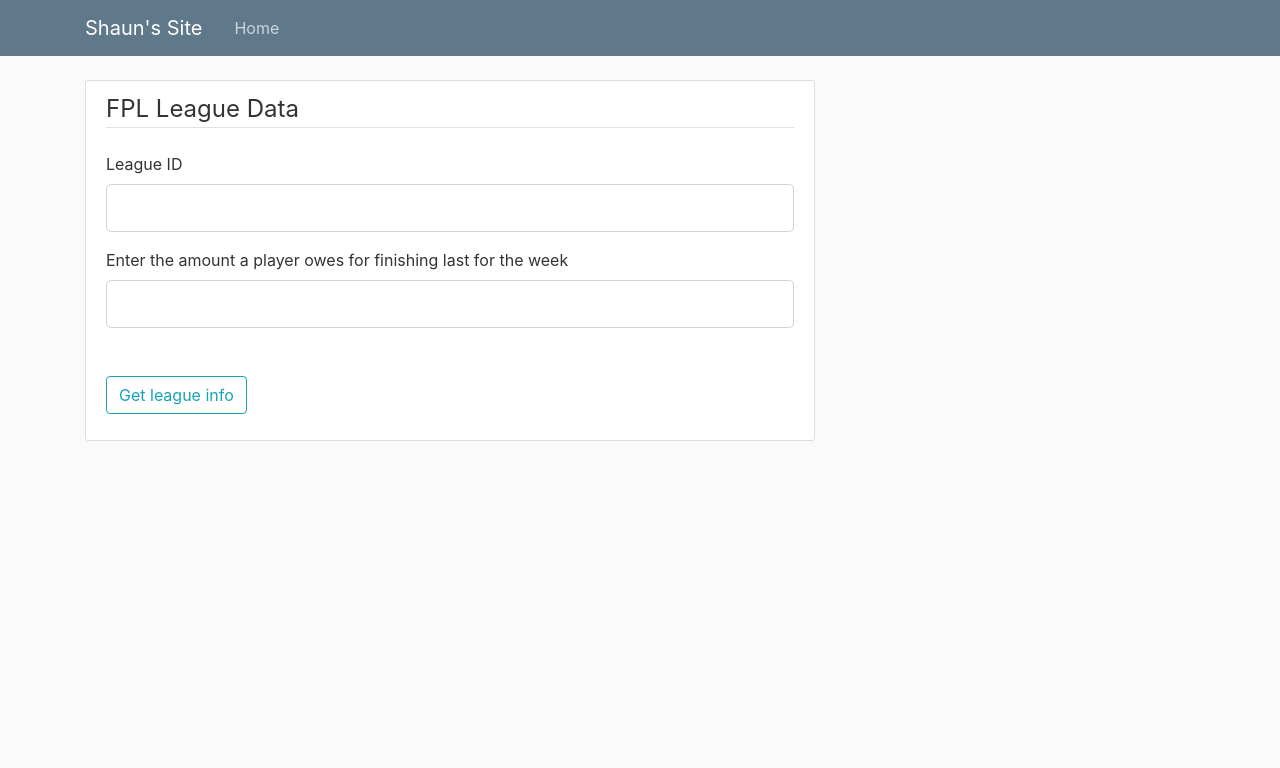
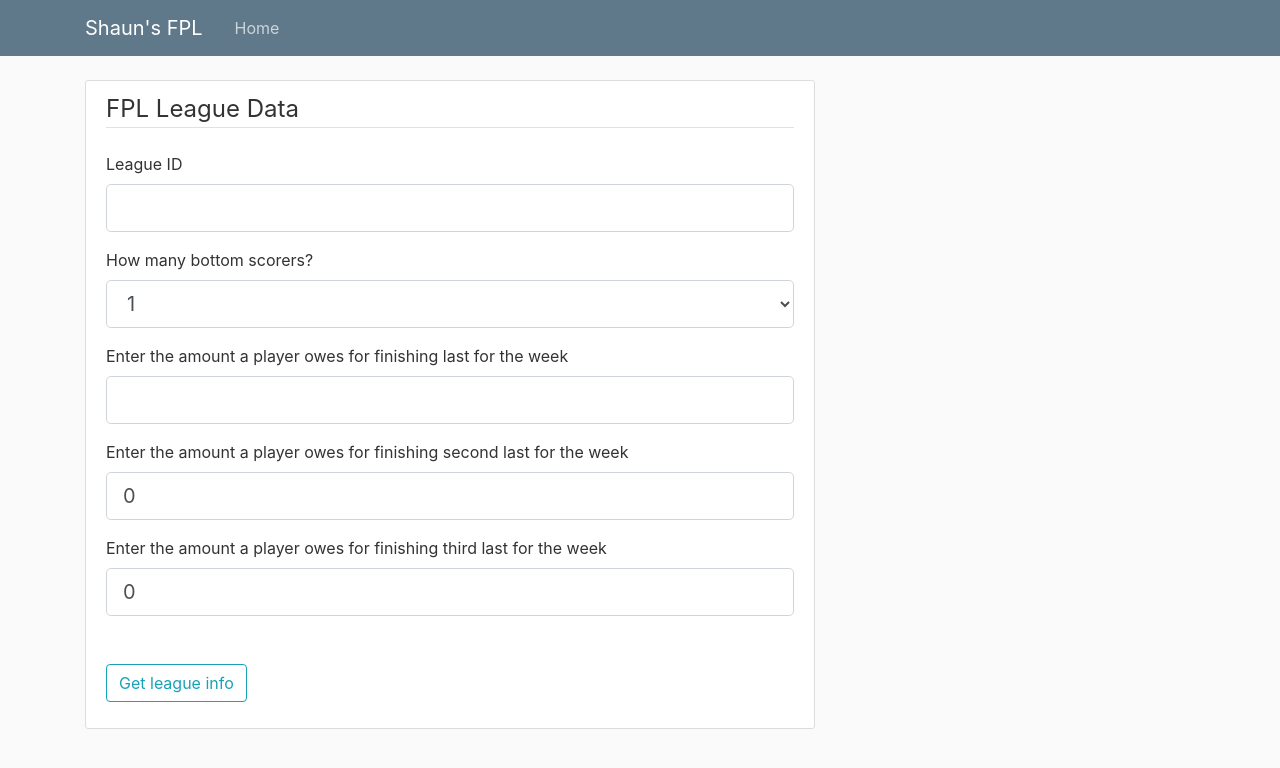
Before and after one commit to sjmabs/lostFPL, a Flask app: page / in a window 1280 px wide. Shown: the top 768 px of the page. Run offline with Flask 2, Linux system fonts and the light colour scheme; some libraries are stand-ins or nearby versions.

Commit message:
Added new functions to allow to find more than just the bottom scorer.
Added columns to final display to show how many times they came last, 2nd or 3rd last.

```diff
--- a/flaskFPL/forms.py
+++ b/flaskFPL/forms.py
@@ -1,5 +1,6 @@
 from flask_wtf import FlaskForm
-from wtforms import StringField, PasswordField, SubmitField, BooleanField, TextAreaField, IntegerField
+from wtforms import StringField, PasswordField, SubmitField, BooleanField, TextAreaField, \
+    SelectFieldBase, IntegerField, SelectField
 from wtforms.validators import DataRequired, Length, Email, EqualTo, ValidationError
 import requests
 
@@ -15,6 +16,13 @@ class EnterID(FlaskForm):
     league_id = IntegerField('League ID', validators=[DataRequired()])
     amount_owed = IntegerField('Enter the amount a player owes for finishing last for the week',
                                validators=[DataRequired()])
+    amount_owed_2 = IntegerField('Enter the amount a player owes for finishing second last for the week',
+                               default=0)
+    amount_owed_3 = IntegerField('Enter the amount a player owes for finishing third last for the week',
+                               default=0)
+    options = ["1", "2", "3"]
+    select_one = SelectField(u"How many bottom scorers?", choices=options)
+    # create drop down fields with options to select yes or no to enable it and then one for the cost
     submit = SubmitField('Get league info')
 
     def validate_league_id(self, league_id):
--- a/flaskFPL/routes.py
+++ b/flaskFPL/routes.py
@@ -1,7 +1,9 @@
 import pandas as pd
+from collections import Counter
 
 from flaskFPL.functions import get_managers, get_league_table, get_league_name, get_gw_scores, get_lowest_score,\
-    get_all_lowest, get_amount_owed, list_to_dict, get_lowest_score_comments, get_all_lowest_comments
+    get_all_lowest, get_amount_owed, list_to_dict, get_lowest_score_comments, get_all_lowest_comments,\
+    get_all_nth_lowest_comments, current_week, get_all_nth_lowest, get_nth_lowest_score_comments
 from flask import render_template, flash
 from flaskFPL import app
 from flaskFPL.forms import EnterID
@@ -23,44 +25,127 @@ def home():
         # get the objects of each manager
         all_managers = get_managers(form.league_id.data)
 
-        # get the comments for breakdown of lowest scorer
+        # get the comments for breakdown of lowest scorers
         lowest_comments = get_all_lowest_comments(all_managers)
+
+        second_lowest_comments = get_all_nth_lowest_comments(all_managers, current_week, 1)
+
+        third_lowest_comments = get_all_nth_lowest_comments(all_managers, current_week, 2)
+
+        # get 2nd lowest comments
+        # second_lowest_comments = get_all_nth_lowest_comments(all_managers, current_week, form.league_id.data)
 
         # get a list of all lowest players per week
         all_lowest = get_all_lowest(all_managers)
 
+        # get all 2nd lowest
+        all_second_lowest = get_all_nth_lowest(all_managers, current_week, 1)
+
+        all_third_lowest = get_all_nth_lowest(all_managers, current_week, 2)
+
         # counts how many times they appear in the previous list
         times_last = list_to_dict(all_lowest)
 
+        times_second_last = list_to_dict(all_second_lowest)
+
+        times_third_last = list_to_dict(all_third_lowest)
+
         # calculates amount owed based on form input
-        amount_owed = get_amount_owed(times_last, form.amount_owed.data)
+        amount_owed_last = get_amount_owed(times_last, form.amount_owed.data)
 
-        # fixes df orientation and adds the times last column
-        df3 = pd.DataFrame.from_dict(times_last, orient='index', columns=['Times Last'])
+        amount_owed_second_last = get_amount_owed(times_second_last, form.amount_owed_2.data)
 
-        # rename the column so it is same as df1
-        df3 = df3.rename_axis('Player Name')
+        amount_owed_third_last = get_amount_owed(times_third_last, form.amount_owed_3.data)
 
-        # merge both tables
-        df4 = df1.merge(df3, how="outer", right_on='Player Name', left_on='Player Name')
+        if int(form.select_one.data) == 1:
+            amount_owed = amount_owed_last
+
+        elif int(form.select_one.data) == 2:
+            amount_owed = dict(Counter(amount_owed_last)+Counter(amount_owed_second_last))
+
+        elif int(form.select_one.data) == 3:
+            amount_owed = dict(
+                Counter(amount_owed_last)
+                + Counter(amount_owed_second_last)
+                + Counter(amount_owed_third_last))
 
         # make a table based on amounts owed per player
 
-        df2 = pd.DataFrame.from_dict(amount_owed, orient='index', columns=["Amount Owed"])
+        amount_owed_df = pd.DataFrame.from_dict(amount_owed_last, orient='index', columns=["Amount Owed"])
 
         # rename column
-        df2 = df2.rename_axis('Player Name')
+        amount_owed_df = amount_owed_df.rename_axis('Player Name')
 
-        # merge all tables
-        df5 = df4.merge(df2, how="outer", right_on='Player Name', left_on='Player Name')
+        times_last_df = pd.DataFrame.from_dict(times_last, orient='index', columns=['Times Bottom'])
 
-        # make nan show as 0
-        df5 = df5.fillna(0)
+        # rename the column so it is same as df1
+        times_last_df = times_last_df.rename_axis('Player Name')
+
+        df = df1.merge(times_last_df, how="outer", right_on='Player Name', left_on='Player Name')
+
+        # df = df.merge(amount_owed_df, how="outer", right_on='Player Name', left_on='Player Name')
+        if int(form.select_one.data) == 1:
+            df = df.merge(amount_owed_df, how="outer", right_on='Player Name', left_on='Player Name')
+        elif int(form.select_one.data) == 2:
+            print("hitting here")
+            times_second_last_df = pd.DataFrame.from_dict(times_second_last, orient='index',
+                                         columns=['Times Second Bottom'])
+
+            times_second_last_df = times_second_last_df.rename_axis('Player Name')
+
+            df = df.merge(times_second_last_df, how="outer", right_on='Player Name', left_on='Player Name')
+
+            amount_owed_second_df = pd.DataFrame.from_dict(amount_owed_second_last, orient='index', columns=["Amount Owed"])
+
+            # rename column
+            amount_owed_second_df = amount_owed_second_df.rename_axis('Player Name')
+            amount_owed_df = amount_owed_df.add(amount_owed_second_df, fill_value=0)
+
+            df = df.merge(amount_owed_df, how="outer", right_on='Player Name', left_on='Player Name')
+            # df = second_df.merge(amount_owed_second_df, how="outer", right_on='Player Name', left_on='Player Name')
+
+        elif int(form.select_one.data) == 3:
+            times_second_last_df = pd.DataFrame.from_dict(times_second_last, orient='index',
+                                                          columns=['Times Second Bottom'])
+
+            times_second_last_df = times_second_last_df.rename_axis('Player Name')
+
+            df = df.merge(times_second_last_df, how="outer", right_on='Player Name', left_on='Player Name')
+
+            amount_owed_second_df = pd.DataFrame.from_dict(amount_owed_second_last, orient='index',
+                                                           columns=["Amount Owed"])
+
+            # rename column
+            amount_owed_second_df = amount_owed_second_df.rename_axis('Player Name')
+            amount_owed_df = amount_owed_df.add(amount_owed_second_df, fill_value=0)
+            # df = second_df.merge(amount_owed_df, how="outer", right_on='Player Name', left_on='Player Name')
+            # df = second_df.merge(amount_owed_second_df, how="outer", right_on='Player Name', left_on='Player Name')
+
+            times_third_last_df = pd.DataFrame.from_dict(times_third_last, orient='index',
+                                                          columns=['Times Third Bottom'])
+
+            times_third_last_df = times_third_last_df.rename_axis('Player Name')
+
+            third_df = df.merge(times_third_last_df, how="outer", right_on='Player Name', left_on='Player Name')
+
+            amount_owed_third_df = pd.DataFrame.from_dict(amount_owed_third_last, orient='index',
+                                                           columns=["Amount Owed"])
+            # rename column
+            amount_owed_third_df = amount_owed_third_df.rename_axis('Player Name')
+            amount_owed_df = amount_owed_df.add(amount_owed_third_df, fill_value=0)
+
+            df = third_df.merge(amount_owed_df, how="outer",
+                                right_on='Player Name', left_on='Player Name')
+
+        df = df.fillna(0)
 
         return render_template("fpl.html",
-                               title="League Data", tables=[df5.to_html(classes='data', index=False)],
-                               titles=df5.columns.values, form=form, all_lowest=all_lowest, amount_owed=amount_owed,
-                               lowest_comments=lowest_comments, league_name=league_name)
+                               title=f"League Data for {league_name}", tables=[df.to_html(classes='data', index=False)],
+                               titles=df.columns.values, form=form, all_lowest=all_lowest,
+                               amount_owed=amount_owed,
+                               lowest_comments=lowest_comments, league_name=league_name,
+                               second_lowest_comments=second_lowest_comments,
+                               third_lowest_comments=third_lowest_comments)
     return render_template("home.html", title="Home", form=form)
 
 
@@ -68,6 +153,7 @@ def home():
 def about():
     return render_template('about.html', title='About')
 
+
 @app.route('/lowest', methods=['GET', 'POST'])
 def lowest():
     return render_template("lowest.html", title="Lowest Scorers", legend="Lowest Scorers")
--- a/flaskFPL/templates/home.html
+++ b/flaskFPL/templates/home.html
@@ -19,7 +19,21 @@
                             {{ form.league_id(class="form-control form-control-lg") }}
                       {% endif %}
                   </div>
-                   <div class="form-group">
+                  <div class="form-group">
+                  {{ form.select_one.label(class="form-control-label") }}
+
+                  {% if form.select_one.errors %}
+                    {{ form.select_one(class="form-control form-control-lg is-invalid") }}
+                    <div class="invalid-feedback">
+                        {% for error in form.select_one.errors %}
+                            <span>{{ error }}</span>
+                        {% endfor %}
+                    </div>
+                  {% else %}
+                    {{ form.select_one(class="form-control form-control-lg") }}
+                  {% endif %}
+                </div>
+                <div class="form-group">
                   {{ form.amount_owed.label(class="form-control-label") }}
 
                   {% if form.amount_owed.errors %}
@@ -32,7 +46,35 @@
                   {% else %}
                     {{ form.amount_owed(class="form-control form-control-lg") }}
                   {% endif %}
-              </div>
+                </div>
+                <div class="form-group">
+                  {{ form.amount_owed_2.label(class="form-control-label") }}
+
+                  {% if form.amount_owed_2.errors %}
+                    {{ form.amount_owed_2(class="form-control form-control-lg is-invalid") }}
+                    <div class="invalid-feedback">
+                        {% for error in form.amount_owed_2.errors %}
+                            <span>{{ error }}</span>
+                        {% endfor %}
+                    </div>
+                  {% else %}
+                    {{ form.amount_owed_2(class="form-control form-control-lg") }}
+                  {% endif %}
+                </div>
+                <div class="form-group">
+                  {{ form.amount_owed_3.label(class="form-control-label") }}
+
+                  {% if form.amount_owed_3.errors %}
+                    {{ form.amount_owed_3(class="form-control form-control-lg is-invalid") }}
+                    <div class="invalid-feedback">
+                        {% for error in form.amount_owed_3.errors %}
+                            <span>{{ error }}</span>
+                        {% endfor %}
+                    </div>
+                  {% else %}
+                    {{ form.amount_owed_3(class="form-control form-control-lg") }}
+                  {% endif %}
+                </div>
               </fieldset>
               <div class="form-group pt-3">
                   {{ form.submit(class="btn btn-outline-info") }}
--- a/flaskFPL/templates/layout.html
+++ b/flaskFPL/templates/layout.html
@@ -11,16 +11,16 @@
     <link rel="stylesheet" type="text/css" href="{{ url_for('static', filename='main.css') }}">
 
     {% if title %}
-        <title>Shaun's Site - {{ title }}</title>
+        <title>Shaun's FPL - {{ title }}</title>
     {% else %}
-        <title>Shaun's Site</title>
+        <title>Shaun's FPL</title>
     {% endif %}
 </head>
 <body>
     <header class="site-header">
       <nav class="navbar navbar-expand-md navbar-dark bg-steel fixed-top">
         <div class="container">
-          <a class="navbar-brand mr-4" href="/">Shaun's Site</a>
+          <a class="navbar-brand mr-4" href="/">Shaun's FPL</a>
           <button class="navbar-toggler" type="button" data-toggle="collapse" data-target="#navbarToggle" aria-controls="navbarToggle" aria-expanded="false" aria-label="Toggle navigation">
             <span class="navbar-toggler-icon"></span>
           </button>
```
Also changed, not shown: flaskFPL/functions.py (+100 -40 lines), flaskFPL/templates/fpl.html (+7 -1 lines).
